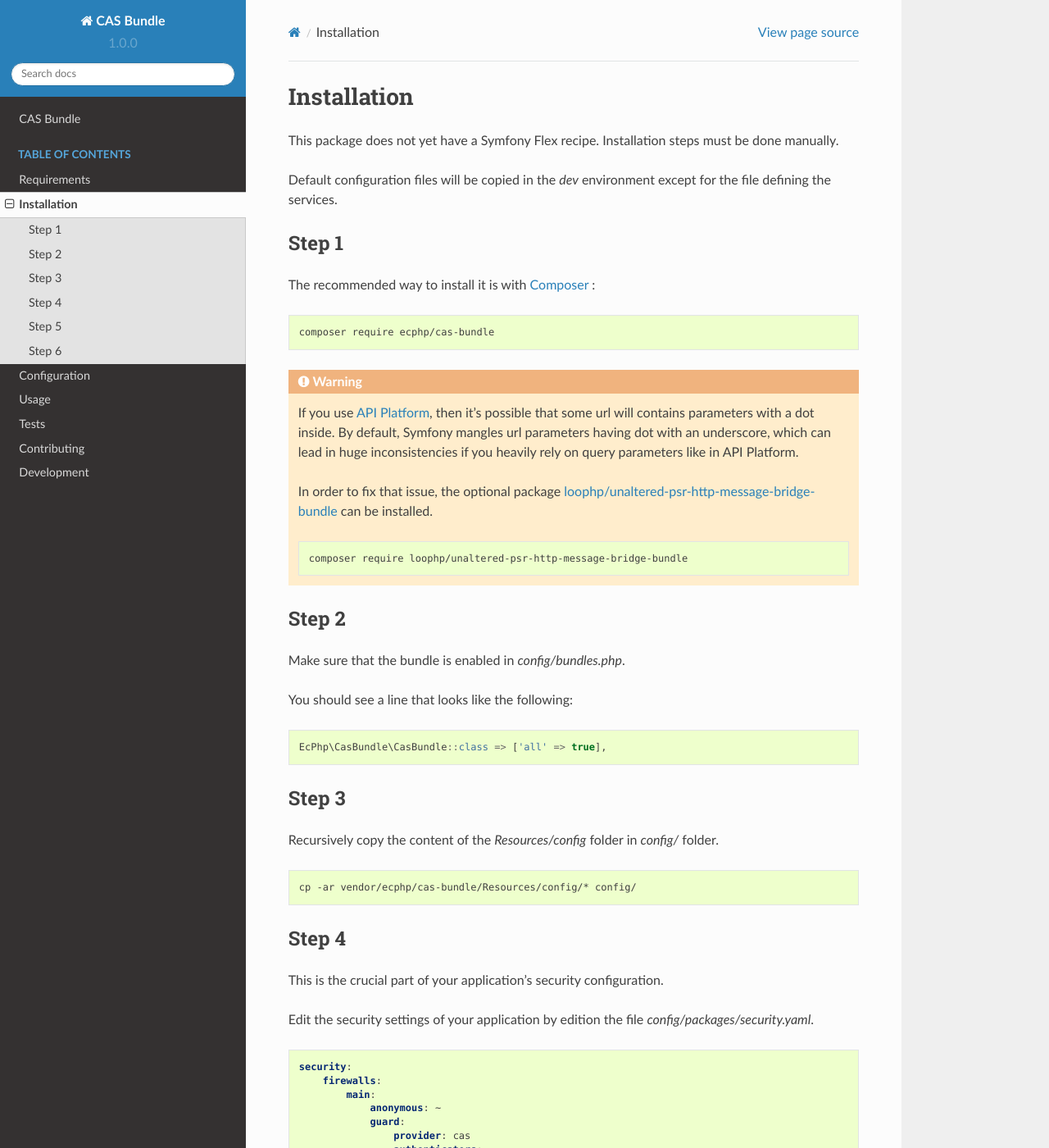
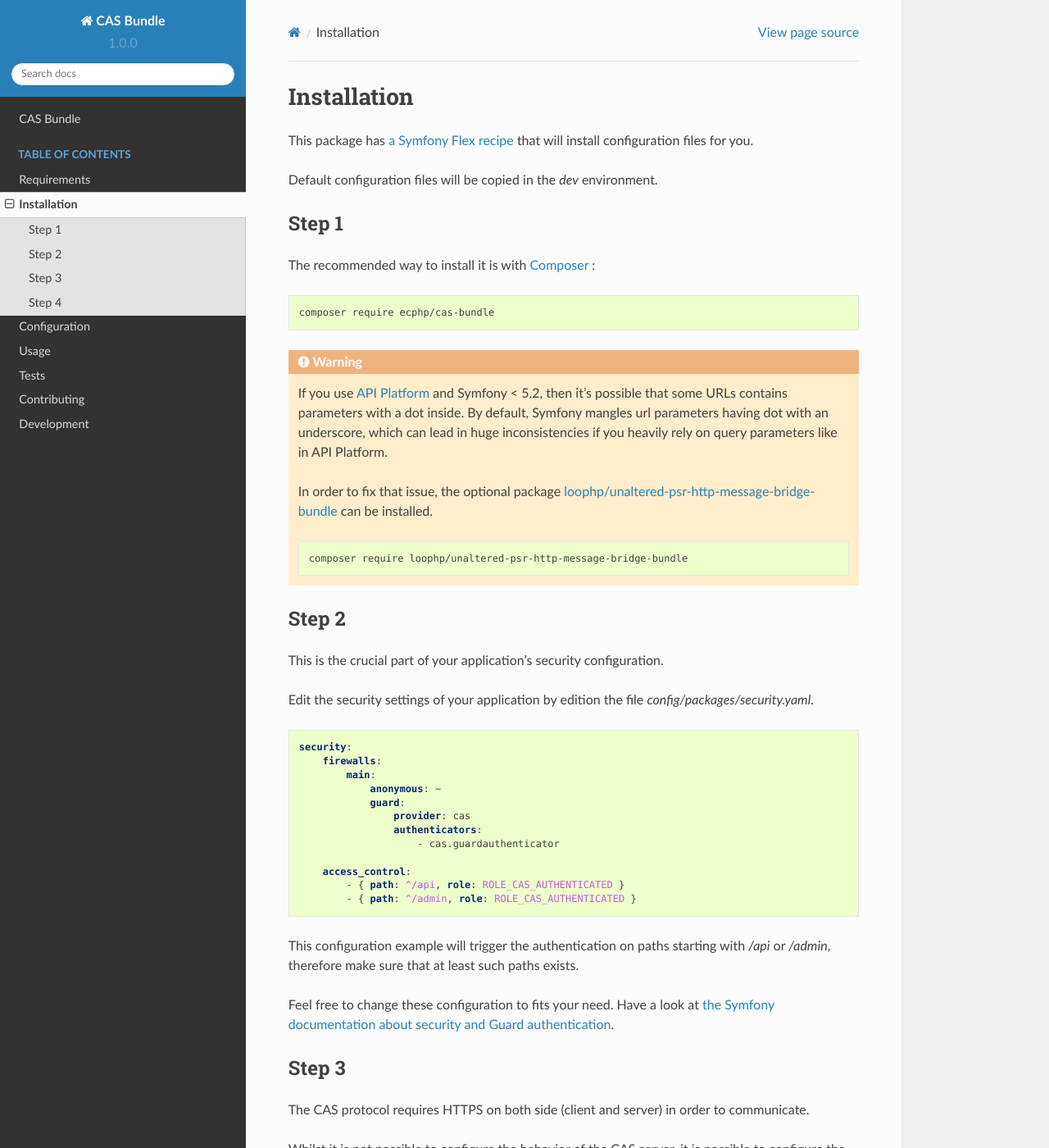
Before and after one commit to ecphp/cas-bundle, a Sphinx documentation site: the page built from docs/pages/installation.rst, in a window 1280 px wide and 1400 px high. Shown: the whole window at 82% size. Built offline with Sphinx 7.4.7 and the Read the Docs theme 2.0.0, drawn with Linux system fonts in a browser that asks for light colours.

Commit message:
Symfony recipe is live, update installation steps.

```diff
--- a/docs/pages/installation.rst
+++ b/docs/pages/installation.rst
@@ -3,10 +3,9 @@
 Installation
 ============
 
-This package does not yet have a Symfony Flex recipe. Installation steps must be done manually.
+This package has `a Symfony Flex recipe`_ that will install configuration files for you.
 
-Default configuration files will be copied in the `dev` environment except for the file defining
-the services.
+Default configuration files will be copied in the `dev` environment.
 
 Step 1
 ~~~~~~
@@ -17,7 +16,7 @@
 
     composer require ecphp/cas-bundle
 
-.. warning:: If you use `API Platform`_, then it's possible that some url will contains parameters with
+.. warning:: If you use `API Platform`_ and Symfony < 5.2, then it's possible that some URLs contains parameters with
    a dot inside. By default, Symfony mangles url parameters having dot with an underscore, which can lead in huge
    inconsistencies if you heavily rely on query parameters like in API Platform.
 
@@ -28,26 +27,6 @@
       composer require loophp/unaltered-psr-http-message-bridge-bundle
 
 Step 2
-~~~~~~
-
-Make sure that the bundle is enabled in `config/bundles.php`.
-
-You should see a line that looks like the following:
-
-.. code-block:: php
-
-    EcPhp\CasBundle\CasBundle::class => ['all' => true],
-
-Step 3
-~~~~~~
-
-Recursively copy the content of the `Resources/config` folder in `config/` folder.
-
-.. code-block:: bash
-
-    cp -ar vendor/ecphp/cas-bundle/Resources/config/* config/
-
-Step 4
 ~~~~~~
 
 This is the crucial part of your application's security configuration.
@@ -101,7 +80,7 @@
 If you plan to change the HTTP client, those settings will most probably need
 to be updated accordingly.
 
-Step 6
+Step 4
 ~~~~~~
 
 The default configuration of this bundle comes with a configuration for authenticating with a real
@@ -129,6 +108,7 @@
 If you prefer using a local CAS server, you can choose to build your own using the tool you prefer.
 The quickest solution for a working CAS server on any platform is this `Docker project`_.
 
+.. _a Symfony Flex recipe: https://github.com/symfony/recipes-contrib/blob/master/ecphp/cas-bundle/2.0/manifest.json
 .. _Composer: https://getcomposer.org
 .. _symfony/http-client: https://packagist.org/packages/symfony/http-client
 .. _https://heroku-cas-server.herokuapp.com/cas/: https://heroku-cas-server.herokuapp.com/cas/
```
Also changed, not shown: other parts of docs/pages/installation.rst (+1 -1 lines).
